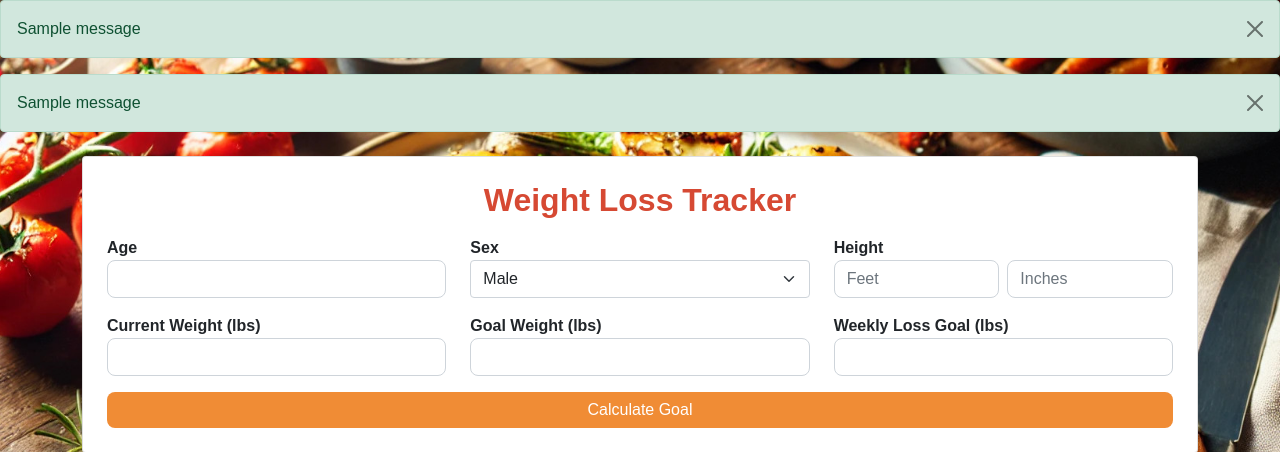
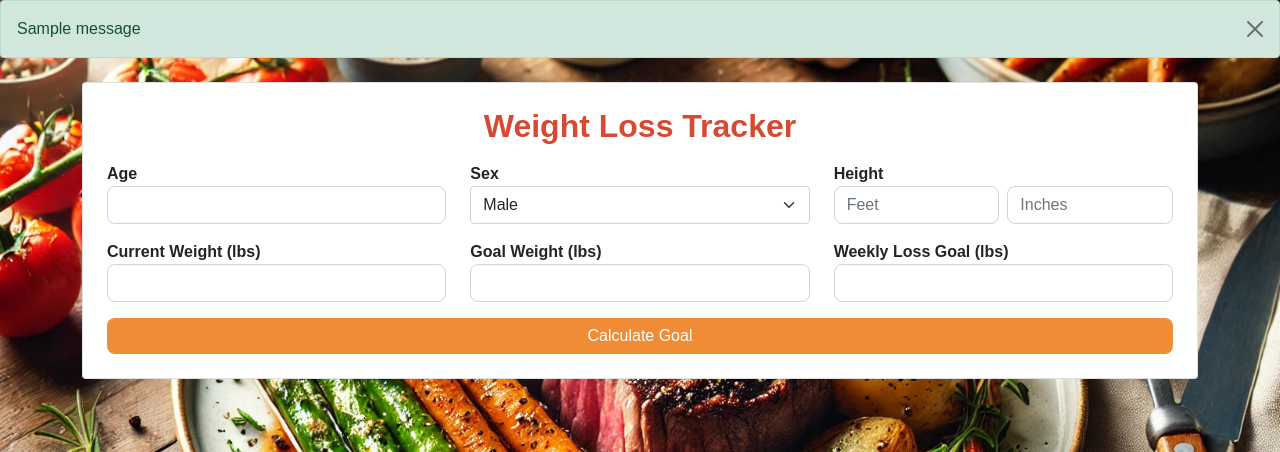
Before and after one commit to MeatMeals/App, a Flask app: page /weight-tracking in a window 1280 px wide. Shown: the part 69-521 px from the top of the page. Run offline with Flask 3, Linux system fonts and the light colour scheme; the visitor is signed in with stand-in values (Sample User, id 1); one stand-in notice (Sample message) is shown; data that the repository does not hold is empty; some libraries are stand-ins or nearby versions.

Commit message:
Update weight_tracking.html
Remove duplicate flash

```diff
--- a/templates/weight_tracking.html
+++ b/templates/weight_tracking.html
@@ -3,19 +3,6 @@
 {% block title %}Weight Tracking | Meat Meals{% endblock %}
 
 {% block content %}
-
-{% if get_flashed_messages() %}
-  {% with messages = get_flashed_messages(with_categories=true) %}
-    {% for category, message in messages %}
-      <div class="alert alert-{{ category }} alert-dismissible fade show" role="alert">
-        {{ message }}
-        <button type="button" class="btn-close" data-bs-dismiss="alert" aria-label="Close"></button>
-      </div>
-    {% endfor %}
-  {% endwith %}
-{% endif %}
-
-
 
 
 
```
